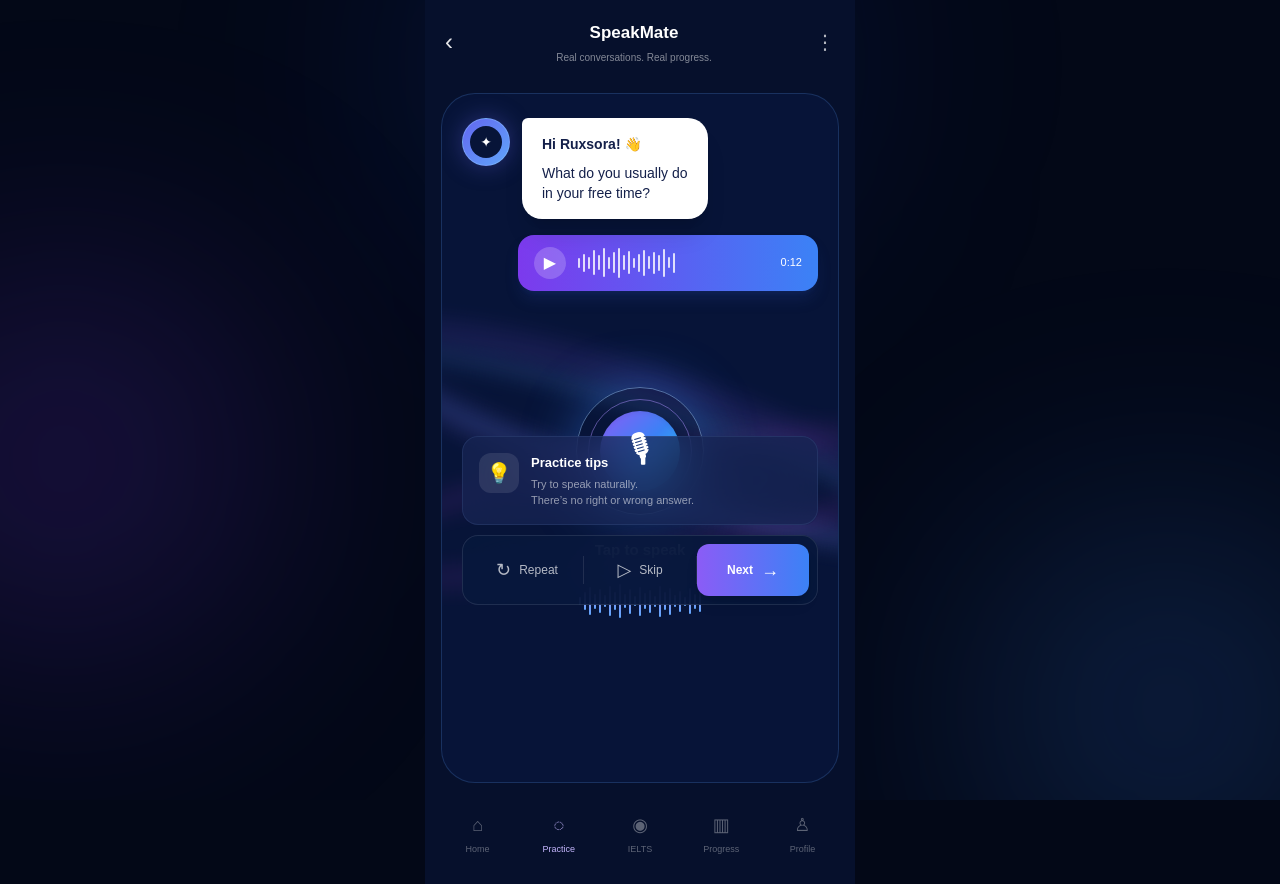
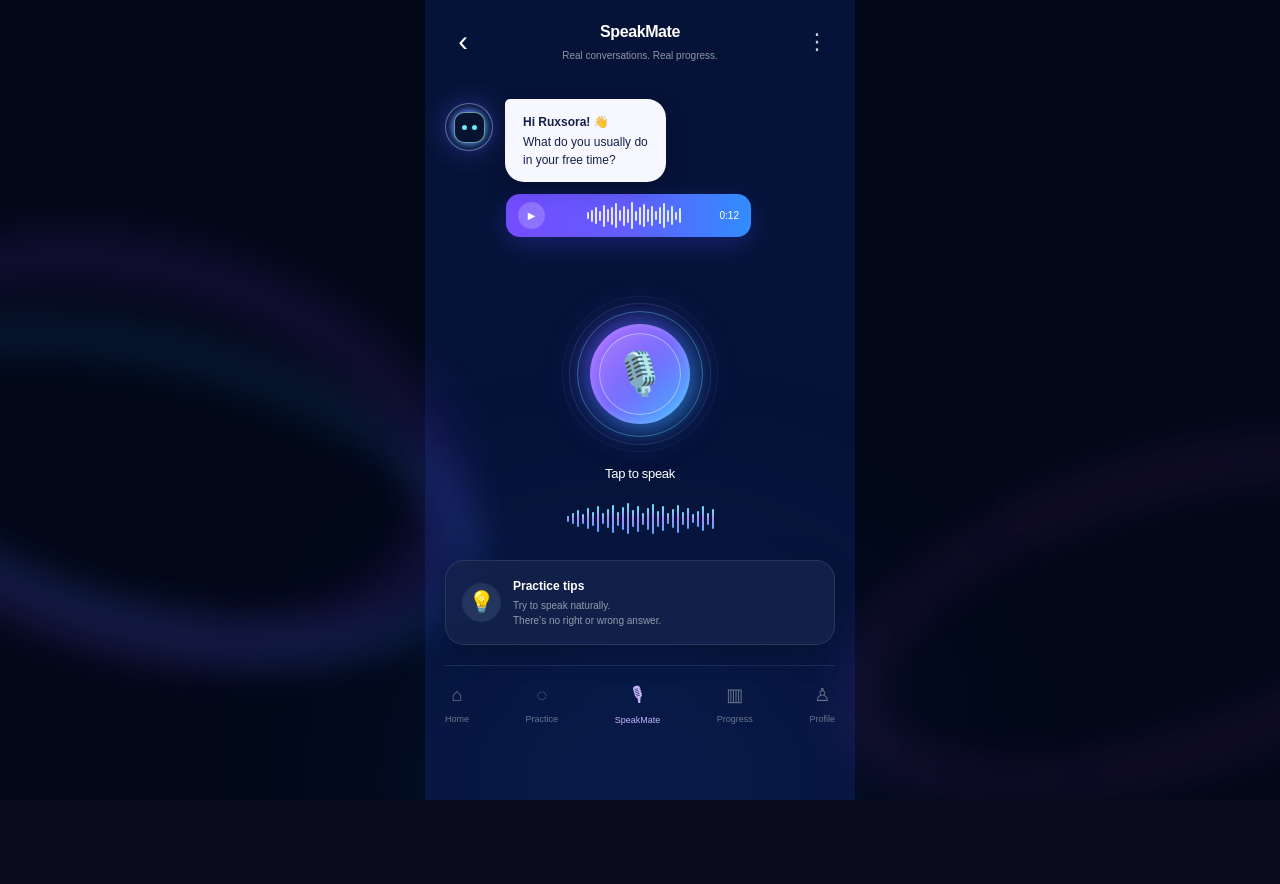
Before and after one commit to nosir1438-cyber/LingoUp-V2, a Next.js app: page /speakmate in a window 1280 px wide. After the commit the page ends 800 px from the top, so only its background shows below. Built offline with nearby package versions, Linux system fonts and the light colour scheme.

Commit message:
Update page.tsx

```diff
--- a/app/speakmate/page.tsx
+++ b/app/speakmate/page.tsx
@@ -3,201 +3,223 @@
 import { useState } from "react";
 
 export default function SpeakMate() {
-  const [listening, setListening] = useState(false);
+  const [isListening, setIsListening] = useState(false);
+
+  const goBack = () => {
+    window.history.back();
+  };
 
   return (
-    <main className="min-h-screen bg-[#030817] text-white">
-      {/* Background glow */}
-      <div className="fixed inset-0 overflow-hidden pointer-events-none">
-        <div className="absolute -top-32 left-1/3 h-96 w-96 rounded-full bg-blue-700/20 blur-[130px]" />
-        <div className="absolute top-1/3 -left-32 h-96 w-96 rounded-full bg-violet-600/20 blur-[130px]" />
-        <div className="absolute bottom-[-100px] right-[-80px] h-96 w-96 rounded-full bg-blue-500/20 blur-[130px]" />
+    <main className="min-h-screen bg-[#020817] text-white">
+      <div className="mx-auto min-h-screen max-w-[430px] overflow-hidden bg-[#061338]">
+
+        {/* Background */}
+        <div className="pointer-events-none fixed inset-0 overflow-hidden">
+          <div className="absolute left-[-180px] top-[250px] h-[400px] w-[650px] rotate-[15deg] rounded-[50%] border-[35px] border-violet-600/20 blur-[25px]" />
+
+          <div className="absolute left-[-160px] top-[340px] h-[300px] w-[650px] rotate-[15deg] rounded-[50%] border-[25px] border-blue-500/20 blur-[20px]" />
+
+          <div className="absolute right-[-200px] top-[470px] h-[300px] w-[650px] rotate-[-18deg] rounded-[50%] border-[25px] border-fuchsia-500/15 blur-[25px]" />
+
+          <div className="absolute bottom-[-180px] left-1/2 h-[400px] w-[500px] -translate-x-1/2 rounded-full bg-blue-600/10 blur-[120px]" />
         </div>
 
-      <div className="relative mx-auto min-h-screen max-w-[430px] overflow-hidden bg-[#06102c]">
+        <div className="relative z-10 min-h-screen px-5">
 
-        {/* Top */}
-        <header className="flex items-center justify-between px-5 pt-5">
-          <button className="text-2xl text-white/90">
+          {/* Header */}
+          <header className="flex items-center justify-between pt-5">
+            <button
+              onClick={goBack}
+              className="flex h-9 w-9 items-center justify-center text-[29px] font-light text-white"
+              aria-label="Back"
+            >
               ‹
             </button>
 
             <div className="text-center">
-            <h1 className="text-[17px] font-bold">SpeakMate</h1>
-            <p className="mt-1 text-[10px] text-white/50">
+              <h1 className="text-[16px] font-semibold tracking-tight">
+                SpeakMate
+              </h1>
+
+              <p className="mt-1 text-[10px] text-white/55">
                 Real conversations. Real progress.
               </p>
             </div>
 
-          <button className="text-xl text-white/70">
+            <button
+              className="flex h-9 w-9 items-center justify-center text-[22px] text-white/80"
+              aria-label="More"
+            >
               ⋮
             </button>
           </header>
 
-        {/* Conversation area */}
-        <section className="relative mx-4 mt-7 min-h-[690px] overflow-hidden rounded-[34px] border border-blue-400/20 bg-[#071438]">
+          {/* AI message */}
+          <section className="mt-9 flex items-start gap-3">
 
-          {/* Wave background */}
-          <div className="absolute inset-0 opacity-80">
-            <div className="absolute left-[-25%] top-[40%] h-32 w-[150%] rotate-[18deg] rounded-[50%] border-[25px] border-violet-500/20 blur-[12px]" />
-            <div className="absolute left-[-20%] top-[45%] h-24 w-[150%] rotate-[18deg] rounded-[50%] border-[18px] border-blue-400/20 blur-[10px]" />
-            <div className="absolute left-[-30%] top-[52%] h-28 w-[160%] rotate-[-10deg] rounded-[50%] border-[16px] border-fuchsia-500/20 blur-[12px]" />
+            {/* Robot */}
+            <div className="relative mt-1 flex h-[48px] w-[48px] shrink-0 items-center justify-center rounded-full border border-violet-300/50 bg-[#0b1741] shadow-[0_0_25px_rgba(93,92,255,0.35)]">
+
+              <div className="absolute inset-[5px] rounded-full bg-gradient-to-br from-violet-500/80 to-blue-400/70 opacity-70 blur-[2px]" />
+
+              <div className="relative flex h-[31px] w-[31px] items-center justify-center rounded-[10px] border border-cyan-200/60 bg-[#07132f] shadow-[0_0_12px_rgba(72,220,255,.4)]">
+                <div className="flex gap-[5px]">
+                  <span className="h-[5px] w-[5px] rounded-full bg-cyan-300" />
+                  <span className="h-[5px] w-[5px] rounded-full bg-cyan-300" />
                 </div>
-
-          <div className="relative z-10 px-5 pt-6">
-
-            {/* AI message */}
-            <div className="flex items-start gap-3">
-              <div className="flex h-12 w-12 shrink-0 items-center justify-center rounded-full border border-blue-300/40 bg-gradient-to-br from-indigo-500 to-blue-400 shadow-[0_0_25px_rgba(99,102,241,.35)]">
-                <div className="flex h-8 w-8 items-center justify-center rounded-full bg-[#071438] text-sm">
-                  ✦
               </div>
             </div>
 
-              <div className="rounded-[20px] rounded-tl-md bg-white px-5 py-4 text-[#14204a] shadow-xl">
-                <p className="text-[14px] font-semibold">
+            {/* Message */}
+            <div className="max-w-[255px] rounded-[19px] rounded-tl-[5px] bg-[#f7f8ff] px-[18px] py-[13px] shadow-[0_8px_25px_rgba(0,0,0,.18)]">
+
+              <p className="text-[12px] font-semibold leading-5 text-[#15204a]">
                 Hi Ruxsora! 👋
               </p>
 
-                <p className="mt-2 text-[14px] leading-5">
+              <p className="mt-[1px] text-[12px] leading-[18px] text-[#15204a]">
                 What do you usually do
                 <br />
                 in your free time?
               </p>
             </div>
-            </div>
+          </section>
 
           {/* Voice message */}
-            <div className="ml-14 mt-4 flex items-center gap-3 rounded-2xl bg-gradient-to-r from-violet-600 to-blue-500 px-4 py-3 shadow-lg shadow-blue-900/30">
-              <button className="flex h-8 w-8 items-center justify-center rounded-full bg-white/20">
+          <section className="ml-[61px] mt-3 flex h-[43px] w-[245px] items-center rounded-[14px] bg-gradient-to-r from-[#744cff] via-[#625eff] to-[#318dfd] px-3 shadow-[0_8px_25px_rgba(66,77,255,.25)]">
+
+            <button
+              className="flex h-[27px] w-[27px] shrink-0 items-center justify-center rounded-full bg-white/20 text-[10px]"
+              aria-label="Play"
+            >
               ▶
             </button>
 
-              <div className="flex flex-1 items-center gap-[3px]">
-                {[10, 18, 12, 25, 15, 29, 12, 21, 30, 15, 23, 10, 18, 26, 13, 22, 16, 28, 11, 20].map(
-                  (height, i) => (
+            <div className="ml-3 flex h-7 flex-1 items-center justify-center gap-[2px]">
+              {[7, 12, 17, 10, 22, 13, 18, 25, 11, 20, 14, 27, 10, 18, 23, 13, 20, 9, 17, 25, 12, 19, 8, 15].map(
+                (height, index) => (
                   <span
-                      key={i}
-                      className="w-[2px] rounded-full bg-white/80"
-                      style={{ height }}
+                    key={index}
+                    className="w-[2px] rounded-full bg-white/85"
+                    style={{ height: `${height}px` }}
                   />
                 )
               )}
             </div>
 
-              <span className="text-[11px] font-medium">0:12</span>
-            </div>
+            <span className="ml-2 text-[10px] font-medium">0:12</span>
+          </section>
+
+          {/* Main microphone area */}
+          <section className="mt-[74px] flex flex-col items-center">
+
+            <button
+              onClick={() => setIsListening((value) => !value)}
+              className="relative flex h-[126px] w-[126px] items-center justify-center rounded-full"
+              aria-label="Speak"
+            >
+
+              {/* Outer rings */}
+              <span className="absolute inset-[-15px] rounded-full border border-blue-400/10" />
+
+              <span className="absolute inset-[-8px] rounded-full border border-violet-400/20" />
+
+              <span
+                className={`absolute inset-0 rounded-full border border-cyan-300/40 ${
+                  isListening ? "animate-pulse" : ""
+                }`}
+              />
+
+              {/* Glow */}
+              <span className="absolute inset-[5px] rounded-full bg-gradient-to-br from-violet-600/50 via-blue-500/30 to-cyan-400/50 blur-[9px]" />
+
+              {/* Main orb */}
+              <span className="absolute inset-[13px] rounded-full bg-gradient-to-br from-[#a85cff] via-[#6658ff] to-[#28b9ff] shadow-[inset_0_0_25px_rgba(255,255,255,.35),0_0_40px_rgba(80,100,255,.5)]" />
+
+              {/* Inner glass */}
+              <span className="absolute inset-[22px] rounded-full border border-white/40 bg-gradient-to-br from-white/15 to-white/5 backdrop-blur-md" />
 
               {/* Microphone */}
-            <div className="mt-24 flex flex-col items-center">
-
-              <button
-                onClick={() => setListening(!listening)}
-                className={`relative flex h-32 w-32 items-center justify-center rounded-full transition-all duration-300 ${
-                  listening
-                    ? "scale-110 shadow-[0_0_80px_rgba(79,70,229,.7)]"
-                    : "shadow-[0_0_55px_rgba(59,130,246,.45)]"
-                }`}
-              >
-                <div className="absolute inset-0 rounded-full border border-blue-300/50" />
-                <div className="absolute inset-3 rounded-full border border-violet-400/50" />
-
-                <div className="absolute inset-6 rounded-full bg-gradient-to-br from-violet-500 via-blue-500 to-cyan-400 shadow-inner" />
-
-                <span className="relative z-10 text-4xl">
-                  🎙
+              <span className="relative z-10 text-[42px] leading-none">
+                🎙️
               </span>
             </button>
 
-              <p className="mt-6 text-[15px] font-semibold">
-                {listening ? "I'm listening..." : "Tap to speak"}
+            <p className="mt-[27px] text-[13px] font-medium tracking-tight text-white">
+              {isListening ? "I'm listening..." : "Tap to speak"}
             </p>
 
-              {/* Audio waveform */}
-              <div className="mt-5 flex h-10 items-center gap-[3px]">
-                {[8, 18, 28, 15, 24, 12, 30, 18, 34, 14, 25, 10, 29, 16, 23, 11, 31, 18, 27, 12, 21, 9, 26, 15, 22].map(
-                  (height, i) => (
+            {/* Waveform */}
+            <div className="mt-[18px] flex h-[34px] items-center gap-[3px]">
+              {[6, 11, 17, 10, 21, 14, 26, 11, 19, 28, 14, 23, 31, 17, 26, 12, 22, 30, 16, 25, 11, 19, 28, 13, 21, 9, 16, 25, 12, 20].map(
+                (height, index) => (
                   <span
-                      key={i}
-                      className="w-[2px] rounded-full bg-gradient-to-t from-blue-400 to-violet-400"
-                      style={{ height }}
+                    key={index}
+                    className="w-[2px] rounded-full bg-gradient-to-t from-blue-400 via-violet-400 to-cyan-300"
+                    style={{ height: `${height}px` }}
                   />
                 )
               )}
             </div>
-            </div>
+          </section>
 
-            {/* Tip */}
-            <div className="absolute bottom-24 left-5 right-5 rounded-2xl border border-blue-300/10 bg-blue-950/70 p-4 backdrop-blur-xl">
-              <div className="flex gap-3">
-                <div className="flex h-10 w-10 shrink-0 items-center justify-center rounded-xl bg-white/10 text-xl">
+          {/* Practice tips */}
+          <section className="mt-[24px] rounded-[19px] border border-white/10 bg-[#14234c]/80 px-4 py-4 shadow-[0_10px_30px_rgba(0,0,0,.2)] backdrop-blur-xl">
+
+            <div className="flex items-center gap-3">
+
+              <div className="flex h-[39px] w-[39px] shrink-0 items-center justify-center rounded-full bg-[#24365f] text-[21px] shadow-inner">
                 💡
               </div>
 
               <div>
-                  <p className="text-[13px] font-semibold">
+                <h2 className="text-[12px] font-semibold">
                   Practice tips
-                  </p>
+                </h2>
 
-                  <p className="mt-1 text-[11px] leading-4 text-white/55">
+                <p className="mt-[3px] text-[10px] leading-[15px] text-white/55">
                   Try to speak naturally.
                   <br />
                   There’s no right or wrong answer.
                 </p>
               </div>
-              </div>
-            </div>
 
-            {/* Bottom controls */}
-            <div className="absolute bottom-4 left-5 right-5 flex items-center rounded-2xl border border-white/10 bg-[#07183c]/90 p-2 backdrop-blur-xl">
-
-              <button className="flex flex-1 items-center justify-center gap-2 py-3 text-[12px] text-white/70">
-                <span className="text-lg">↻</span>
-                Repeat
-              </button>
-
-              <div className="h-7 w-px bg-white/10" />
-
-              <button className="flex flex-1 items-center justify-center gap-2 py-3 text-[12px] text-white/70">
-                <span className="text-lg">▷</span>
-                Skip
-              </button>
-
-              <div className="h-7 w-px bg-white/10" />
-
-              <button className="flex flex-1 items-center justify-center gap-2 rounded-xl bg-gradient-to-r from-violet-500 to-blue-500 py-3 text-[12px] font-semibold shadow-lg">
-                Next
-                <span className="text-lg">→</span>
-              </button>
-
-            </div>
             </div>
           </section>
 
           {/* Bottom navigation */}
-        <nav className="mt-5 grid grid-cols-5 px-3 pb-5">
+          <nav className="mt-5 flex items-center justify-between border-t border-white/10 pb-5 pt-4">
 
-          {[
-            ["⌂", "Home"],
-            ["◌", "Practice"],
-            ["◉", "IELTS"],
-            ["▥", "Progress"],
-            ["♙", "Profile"],
-          ].map(([icon, label]) => (
             <button
-              key={label}
-              className={`flex flex-col items-center gap-1 py-2 ${
-                label === "Practice"
-                  ? "text-violet-300"
-                  : "text-white/35"
-              }`}
+              onClick={goBack}
+              className="flex flex-col items-center gap-1 text-white/40"
             >
-              <span className="text-lg">{icon}</span>
-              <span className="text-[9px]">{label}</span>
+              <span className="text-[18px]">⌂</span>
+              <span className="text-[9px]">Home</span>
             </button>
-          ))}
+
+            <button className="flex flex-col items-center gap-1 text-white/40">
+              <span className="text-[18px]">◌</span>
+              <span className="text-[9px]">Practice</span>
+            </button>
+
+            <button className="flex flex-col items-center gap-1 text-violet-300">
+              <span className="text-[19px]">🎙</span>
+              <span className="text-[9px]">SpeakMate</span>
+            </button>
+
+            <button className="flex flex-col items-center gap-1 text-white/40">
+              <span className="text-[18px]">▥</span>
+              <span className="text-[9px]">Progress</span>
+            </button>
+
+            <button className="flex flex-col items-center gap-1 text-white/40">
+              <span className="text-[18px]">♙</span>
+              <span className="text-[9px]">Profile</span>
+            </button>
 
           </nav>
+        </div>
       </div>
     </main>
   );
```
Lines whose indentation alone changed are shown as unchanged.
